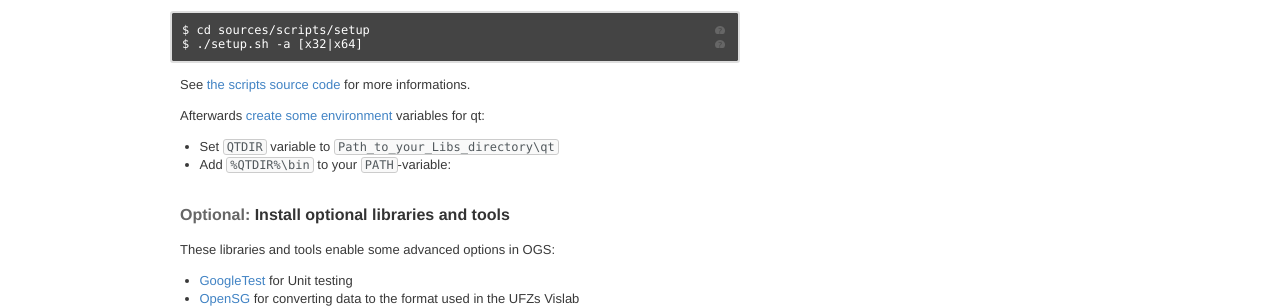
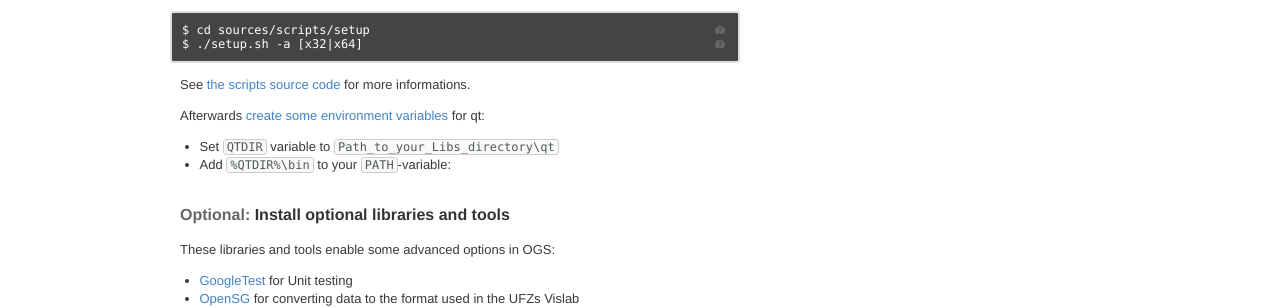
Before and after one commit to ufz/devguide, a Jekyll site: the page built from _posts/2011-07-07-win-prerequisites.markdown, in a window 1280 px wide and 900 px high, scrolled down 1635 px. Shown: the part 372-680 px from the top of the window. Built offline with Jekyll 4.4.1, drawn with Linux system fonts in a browser that asks for light colours; comment, search, counter and statistics services are not loaded.

Commit message:
Fix link.

```diff
--- a/_posts/2011-07-07-win-prerequisites.markdown
+++ b/_posts/2011-07-07-win-prerequisites.markdown
@@ -72,7 +72,7 @@ script:
 
 See [the scripts source code](https://github.com/ufz/ogs/tree/master/scripts/setup) for more informations.
 
-Afterwards [create some environment](http://www.itechtalk.com/thread3595.html) variables for qt:
+Afterwards [create some environment variables](http://www.itechtalk.com/thread3595.html) for qt:
 
 - Set `QTDIR` variable to `Path_to_your_Libs_directory\qt`
 - Add `%QTDIR%\bin` to your `PATH`-variable:
```
